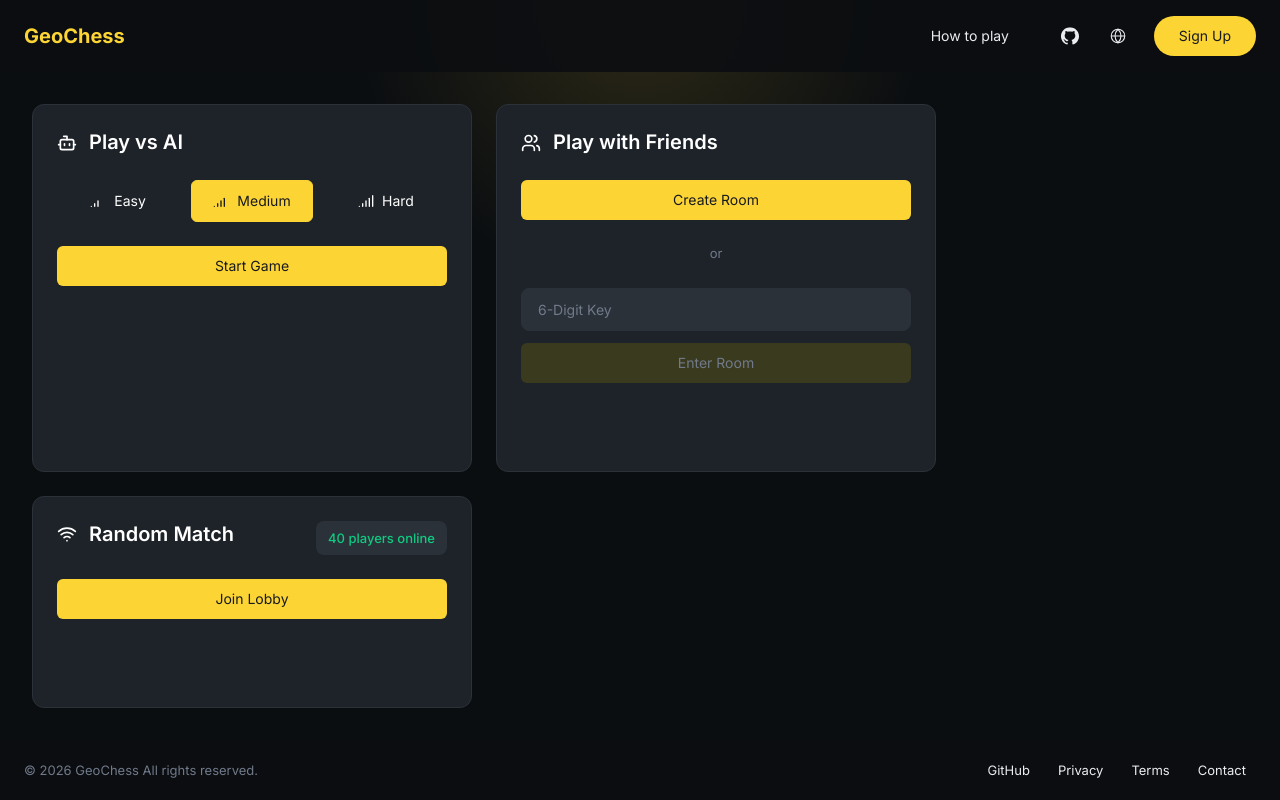
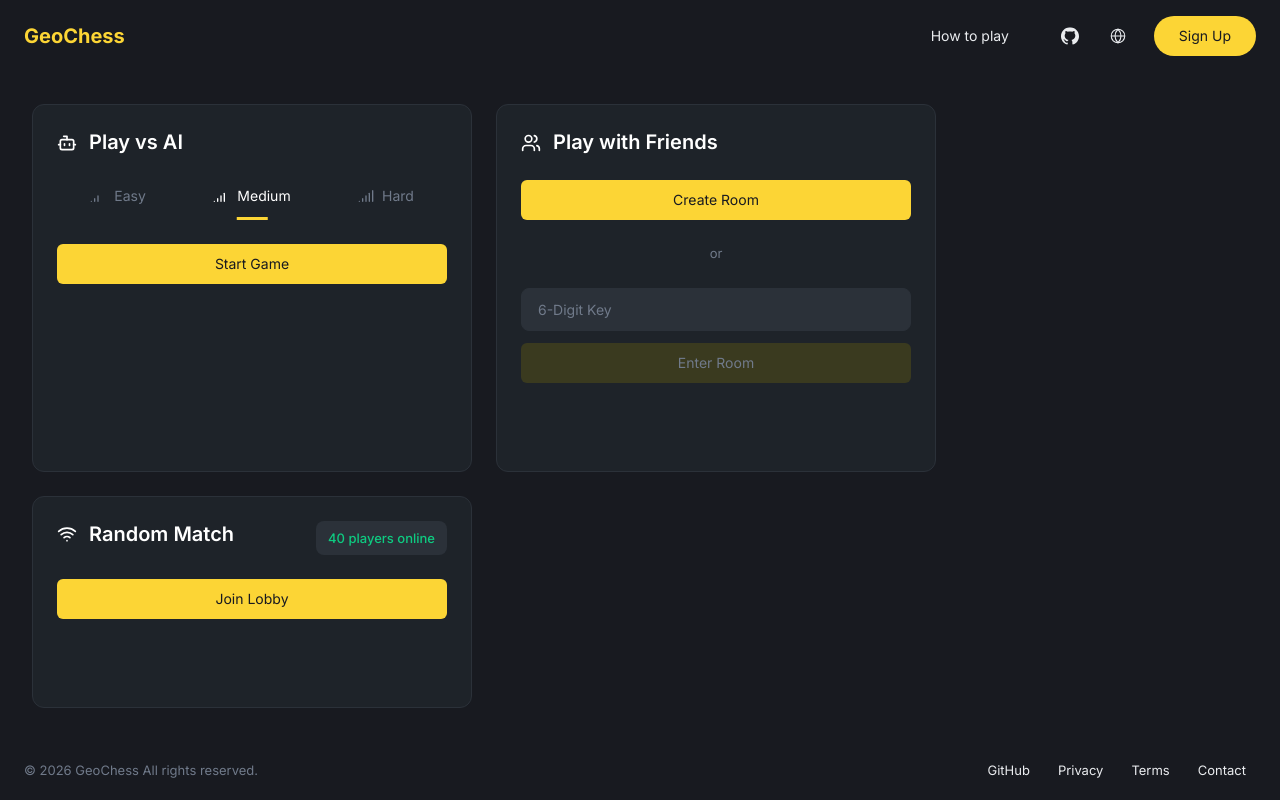
Before and after one commit to spider-hand/GeoChess, a Vue app in the folder apps/web/: page / in a window 1280 px wide. Built offline with nearby package versions, Linux system fonts and the light colour scheme; what @tanstack/vue-query would draw is missing.

Commit message:
chore: update some design details

```diff
--- a/apps/web/src/components/pages/Game/PlayerMatchupCard.vue
+++ b/apps/web/src/components/pages/Game/PlayerMatchupCard.vue
@@ -72,10 +72,6 @@ function flagSrc(countryCode: string) {
 .player-matchup-card {
   width: min(100%, 520px);
   padding: var(--spacing-md);
-  border: 1px solid var(--hairline);
-  border-radius: var(--radius-token-xl);
-  background-color: var(--surface-card-dark);
-  color: var(--on-dark);
 }
 
 .player-matchup-card__content {
@@ -92,16 +88,15 @@ function flagSrc(countryCode: string) {
   gap: var(--spacing-sm);
   padding: var(--spacing-md);
   border: 1px solid var(--hairline);
-  border-radius: var(--radius-token-lg);
-  background-color: var(--surface-elevated-dark);
+  border-radius: var(--radius-token-xl);
 }
 
 .player-matchup-card__avatar {
   flex-shrink: 0;
-  width: 48px;
-  height: 48px;
+  width: 40px;
+  height: 40px;
   border-radius: 999px;
-  background-color: color-mix(in srgb, var(--surface-card-dark) 72%, black);
+  background-color: var(--canvas-dark);
 }
 
 .player-matchup-card__identity {
--- a/apps/web/src/components/pages/Home/PlayVsAiCard.vue
+++ b/apps/web/src/components/pages/Home/PlayVsAiCard.vue
@@ -56,7 +56,7 @@ function emitStartAiMatch() {
     </div>
 
     <div class="play-vs-ai-card__difficulty" role="group">
-      <Button
+      <button
         v-for="option in difficultyOptions"
         :key="option.value"
         class="play-vs-ai-card__difficulty-button"
@@ -64,12 +64,13 @@ function emitStartAiMatch() {
           'play-vs-ai-card__difficulty-button--selected':
             selectedDifficulty === option.value,
         }"
-        variant="secondary"
+        type="button"
+        :aria-pressed="selectedDifficulty === option.value"
         @click="selectDifficulty(option.value)"
       >
         <component :is="option.icon" :size="16" />
         <span>{{ option.label }}</span>
-      </Button>
+      </button>
     </div>
 
     <Button class="play-vs-ai-card__start-button" @click="emitStartAiMatch">
@@ -117,18 +118,52 @@ function emitStartAiMatch() {
 }
 
 .play-vs-ai-card__difficulty-button {
+  position: relative;
+  display: inline-flex;
+  align-items: center;
+  justify-content: center;
+  gap: var(--spacing-xs);
   width: 100%;
-  padding-inline: var(--spacing-sm);
+  min-height: 40px;
+  padding: 0 var(--spacing-sm) var(--spacing-xs);
+  border: 0;
+  background: transparent;
+  color: var(--muted);
+  font-family: var(--font-body);
+  font-size: var(--font-size-button);
+  font-weight: var(--font-weight-regular);
+  line-height: var(--line-height-button);
+  cursor: pointer;
+  transition: color 160ms ease;
+}
+
+.play-vs-ai-card__difficulty-button::after {
+  content: "";
+  position: absolute;
+  bottom: 0;
+  left: 50%;
+  width: 25%;
+  height: 3px;
+  background-color: transparent;
+  transform: translateX(-50%);
+}
+
+.play-vs-ai-card__difficulty-button:hover,
+.play-vs-ai-card__difficulty-button:focus-visible {
+  color: var(--on-dark);
+}
+
+.play-vs-ai-card__difficulty-button:focus-visible {
+  outline: 2px solid color-mix(in srgb, var(--info-ring) 50%, transparent);
+  outline-offset: 2px;
 }
 
 .play-vs-ai-card__difficulty-button--selected {
-  border-color: var(--primary);
-  background-color: var(--primary);
-  color: var(--on-primary);
+  color: var(--on-dark);
 }
 
-.play-vs-ai-card__difficulty-button--selected:hover:not(.button--disabled) {
-  background-color: var(--primary-active);
+.play-vs-ai-card__difficulty-button--selected::after {
+  background-color: var(--primary);
 }
 
 .play-vs-ai-card__start-button {
--- a/apps/web/src/components/shared/NavigationFooter.vue
+++ b/apps/web/src/components/shared/NavigationFooter.vue
@@ -82,7 +82,7 @@ function emitContactClick(event: MouseEvent) {
   position: relative;
   z-index: 1;
   width: 100%;
-  background-color: color-mix(in srgb, var(--canvas-dark) 92%, transparent);
+  background-color: var(--on-primary);
 }
 
 .navigation-footer__content {
--- a/apps/web/src/components/shared/NavigationHeader.vue
+++ b/apps/web/src/components/shared/NavigationHeader.vue
@@ -110,7 +110,7 @@ function emitSignUpClick(event: MouseEvent) {
   position: relative;
   z-index: 1;
   width: 100%;
-  background-color: color-mix(in srgb, var(--canvas-dark) 92%, transparent);
+  background-color: var(--on-primary);
 }
 
 .navigation-header__content {
--- a/apps/web/src/main.css
+++ b/apps/web/src/main.css
@@ -97,12 +97,12 @@
 }
 
 html {
-  background-color: var(--canvas-dark);
+  background-color: var(--on-primary);
 }
 
 body {
   margin: 0;
-  background-color: var(--canvas-dark);
+  background-color: var(--on-primary);
   color: var(--body);
   font-family: var(--font-body);
 }
--- a/apps/web/src/pages/GameRandomMatchPage.vue
+++ b/apps/web/src/pages/GameRandomMatchPage.vue
@@ -29,13 +29,7 @@ defineOptions({
   display: flex;
   flex-direction: column;
   min-height: 100vh;
-  background:
-    radial-gradient(
-      circle at top,
-      color-mix(in srgb, var(--primary) 14%, transparent),
-      transparent 28%
-    ),
-    var(--canvas-dark);
+  background-color: var(--on-primary);
 }
 
 .game-page__content {
--- a/apps/web/src/pages/GameVsAiPage.vue
+++ b/apps/web/src/pages/GameVsAiPage.vue
@@ -29,13 +29,7 @@ defineOptions({
   display: flex;
   flex-direction: column;
   min-height: 100vh;
-  background:
-    radial-gradient(
-      circle at top,
-      color-mix(in srgb, var(--primary) 14%, transparent),
-      transparent 28%
-    ),
-    var(--canvas-dark);
+  background-color: var(--on-primary);
 }
 
 .game-page__content {
--- a/apps/web/src/pages/GameWithFriendsPage.vue
+++ b/apps/web/src/pages/GameWithFriendsPage.vue
@@ -29,13 +29,7 @@ defineOptions({
   display: flex;
   flex-direction: column;
   min-height: 100vh;
-  background:
-    radial-gradient(
-      circle at top,
-      color-mix(in srgb, var(--primary) 14%, transparent),
-      transparent 28%
-    ),
-    var(--canvas-dark);
+  background-color: var(--on-primary);
 }
 
 .game-page__content {
--- a/apps/web/src/pages/HomePage.vue
+++ b/apps/web/src/pages/HomePage.vue
@@ -25,13 +25,7 @@ import NavigationHeader from "@/components/shared/NavigationHeader.vue";
   display: flex;
   flex-direction: column;
   min-height: 100vh;
-  background:
-    radial-gradient(
-      circle at top,
-      color-mix(in srgb, var(--primary) 14%, transparent),
-      transparent 28%
-    ),
-    var(--canvas-dark);
+  background-color: var(--on-primary);
 }
 
 .home-page__content {
```
Also changed, not shown: 1 other file (tests, documents, lock files or other folders).
